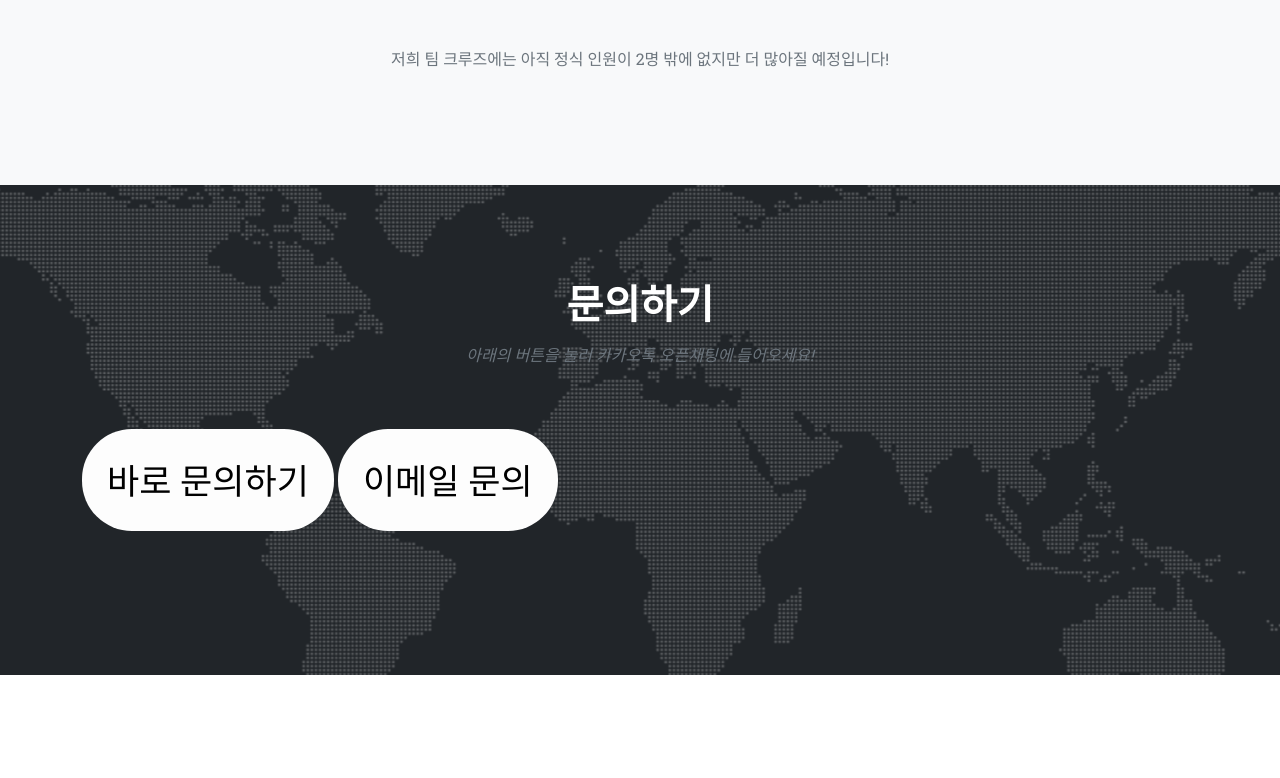
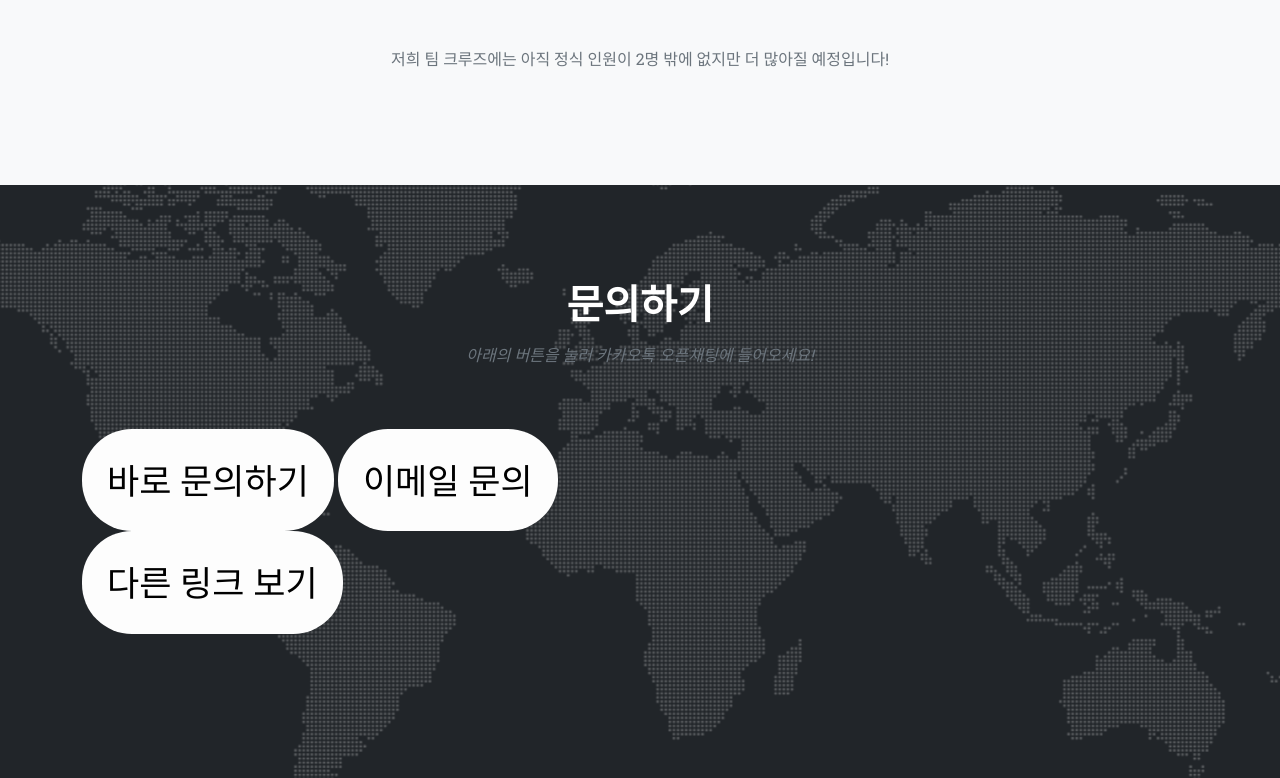
Before and after one commit to TeamCruise/main.html, a plain HTML site: page index.html in a window 1280 px wide. Shown: the part 3149-3927 px from the top of the page. Before the commit the page ends 3824 px from the top, so only its background shows below. Drawn offline with nearby package versions, Linux system fonts and the light colour scheme.

Commit message:
Linktree Update

```diff
--- a/index.html
+++ b/index.html
@@ -301,6 +301,7 @@
                                 }
                             </style>
                             <input type = "button" name = "이메일확인" onclick="alert('yanglab@cruise.kro.kr 혹은 admin@cruise.kro.kr으로 이메일 보내주세요!')" value = "이메일 문의" class="button1">
+                            <input type = "button" name = "링크트리" onclick="alert('Linktree 사이트로 이동됩니다!');location.href='//forms.gle/DFzStK1PhDuctqSJ6/'" value = "다른 링크 보기" class="button1">
         <!-- Portfolio Modals-->
         <!-- Portfolio item 1 modal popup-->
         <div class="portfolio-modal modal fade" id="portfolioModal1" tabindex="-1" role="dialog" aria-hidden="true">
```
